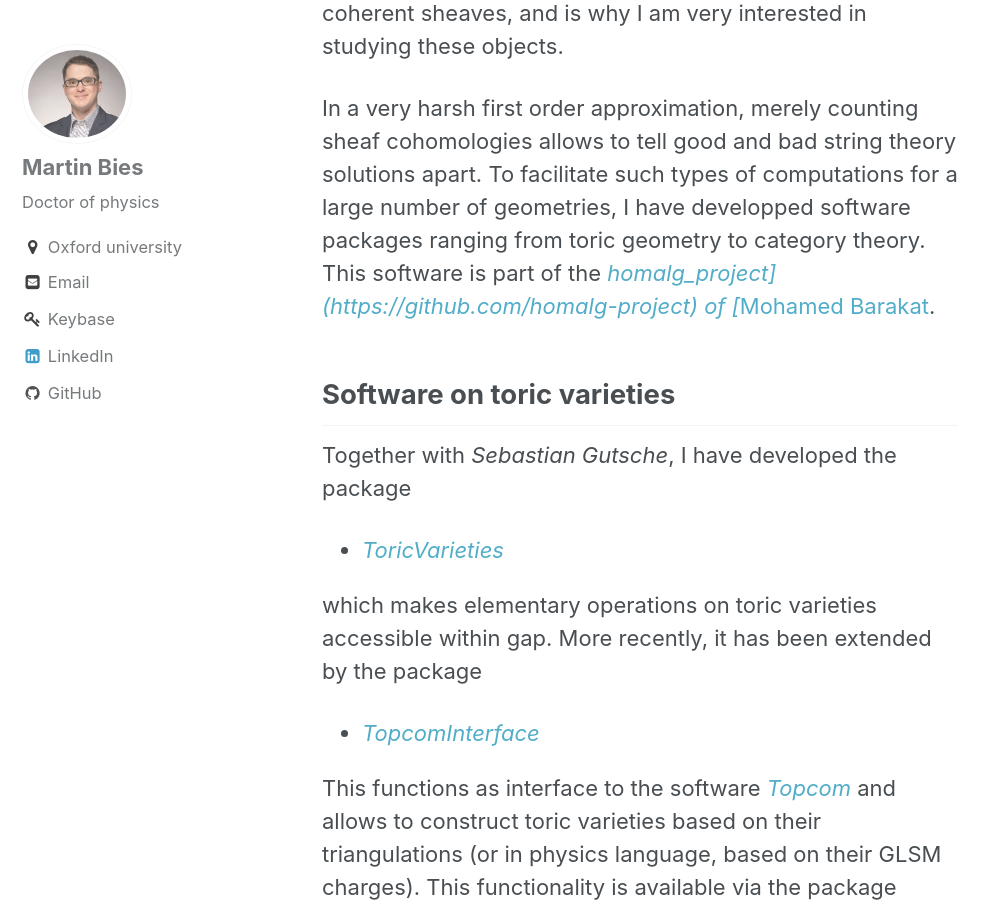
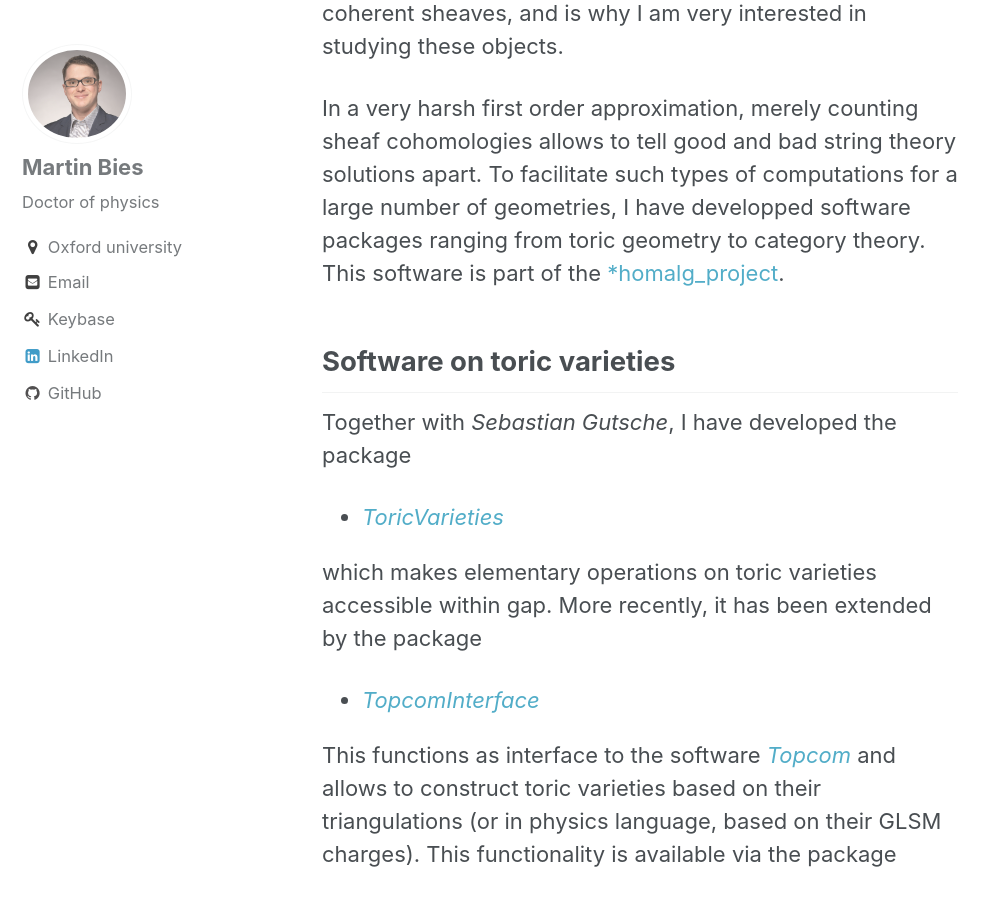
Before and after one commit to MartinBies/MartinBies.github.io, a Jekyll site: the page built from _pages/research.md, in a window 1280 px wide and 900 px high, scrolled down 1032 px. Shown: the whole window, without its empty margins (0-997 px from the left). Built offline with Jekyll 4.4.1, drawn with Linux system fonts in a browser that asks for light colours.

Commit message:
Fix merge of two links

```diff
--- a/_pages/research.md
+++ b/_pages/research.md
@@ -14,7 +14,7 @@ Of ample importance for string phenomenology is the number of Higgs fields in a
 
 This analogy extends beyond F-theory. Namely, also in type IIB string theory, the topological B-model and heterotic string theory, such zero mode countings can be phrased in terms of cohomologies of coherent sheaves. Even more, homological mirror symmetry is a categorical equivalence of the category of coherent sheaves (on a certain Calabi-Yau manifold) and the Fukaya category (on the dual Calabi-Yau manifold). This underlines the geometric importance of coherent sheaves, and is why I am very interested in studying these objects.
 
-In a very harsh first order approximation, merely counting sheaf cohomologies allows to tell good and bad string theory solutions apart. To facilitate such types of computations for a large number of geometries, I have developped software packages ranging from toric geometry to category theory. This software is part of the [*homalg_project](https://github.com/homalg-project) of [*Mohamed Barakat](https://github.com/mohamed-barakat).
+In a very harsh first order approximation, merely counting sheaf cohomologies allows to tell good and bad string theory solutions apart. To facilitate such types of computations for a large number of geometries, I have developped software packages ranging from toric geometry to category theory. This software is part of the [*homalg_project](https://github.com/homalg-project).
 
 
 ## Software on toric varieties
```
